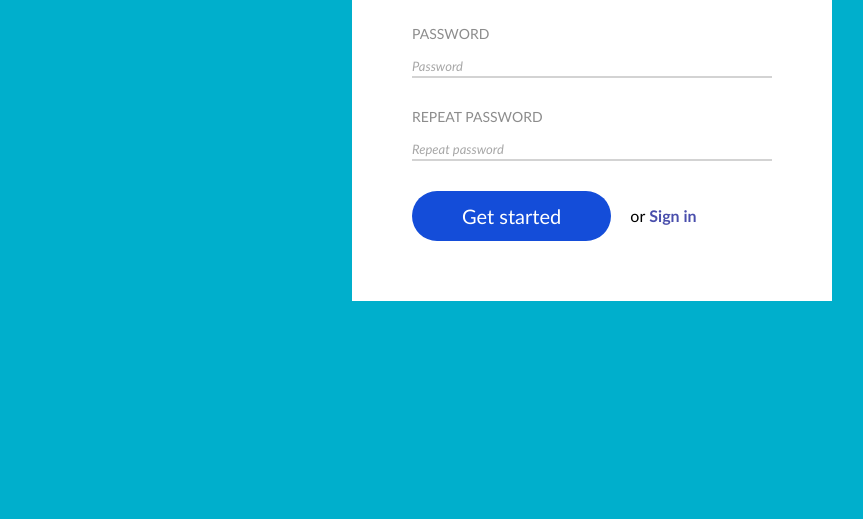
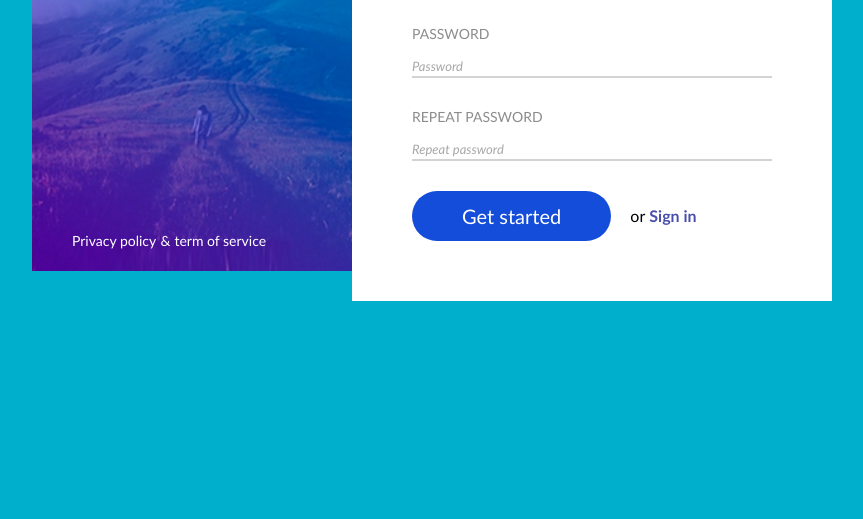
Before and after one commit to agnekauk/5-forma, a website: page index.html in a window 1280 px wide. Shown: the part 281-800 px from the top of the page, without its empty margins (208-1071 px from the left). Drawn offline with Linux system fonts and the light colour scheme.

Commit message:
Left height

```diff
--- a/css/main.css
+++ b/css/main.css
@@ -20,13 +20,15 @@ body {
     float:left;
     width: 40%;
     padding: 40px;
-    margin-top: 20px;
     background-color: #494eac;
     background-image: url(../img/hill.png);
     background-repeat: no-repeat;
     background-position: center;
     background-size: cover;
     color: #ffffff;
+    position: absolute;
+    top: 30px;
+    bottom: 30px;
 }
     .main-title {
     display: inline-block;
@@ -36,7 +38,10 @@ body {
 }
 .bottom-links {
     display: inline-block;
-    width: 100%;
+    position: absolute;
+    bottom: 20px;
+    left: 40px;
+    right: 40px;
 }
 .bottom-links > .link {
     color: #ffffff;
@@ -48,7 +53,7 @@ body {
     font-size: 14px;
 }
 .right-column {
-    float:left;
+    float:right;
     width: 60%;
     padding: 60px;
     background-color: #ffffff;
```
